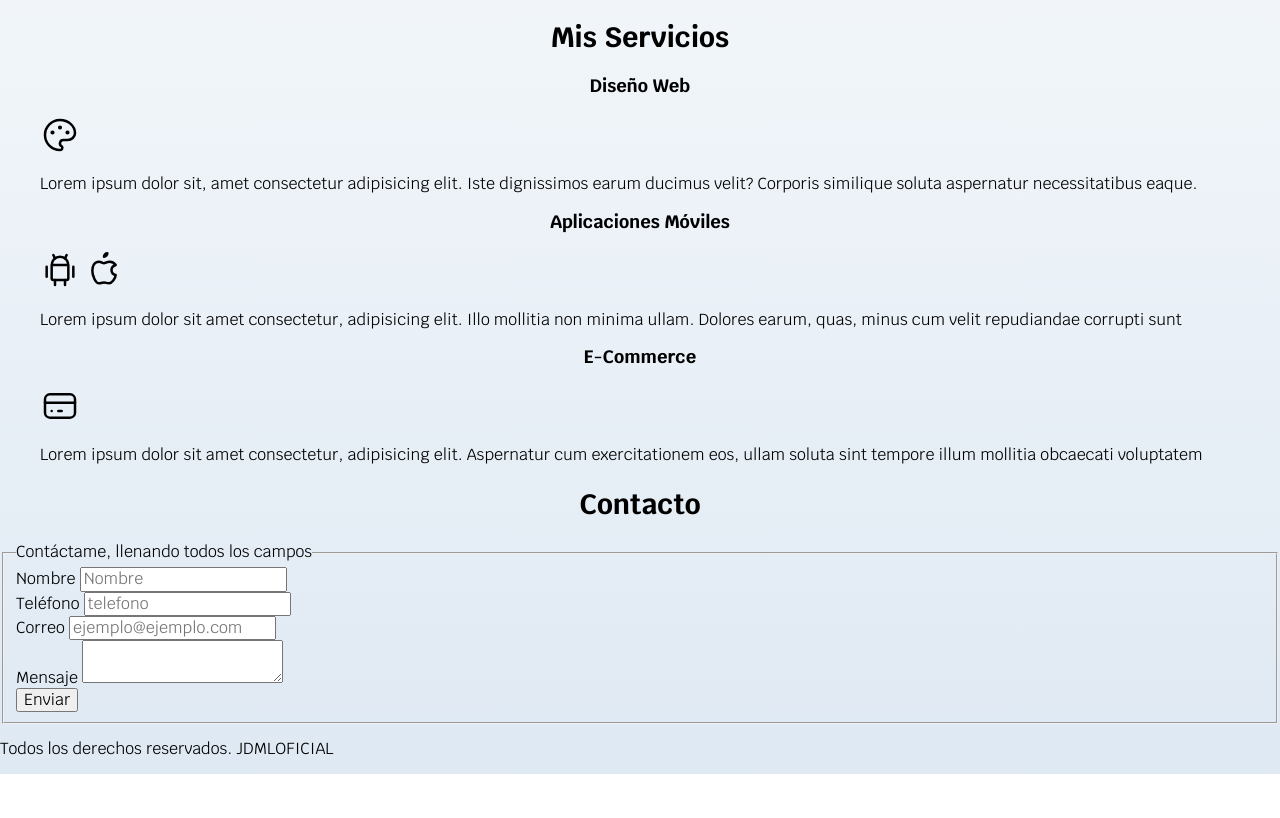
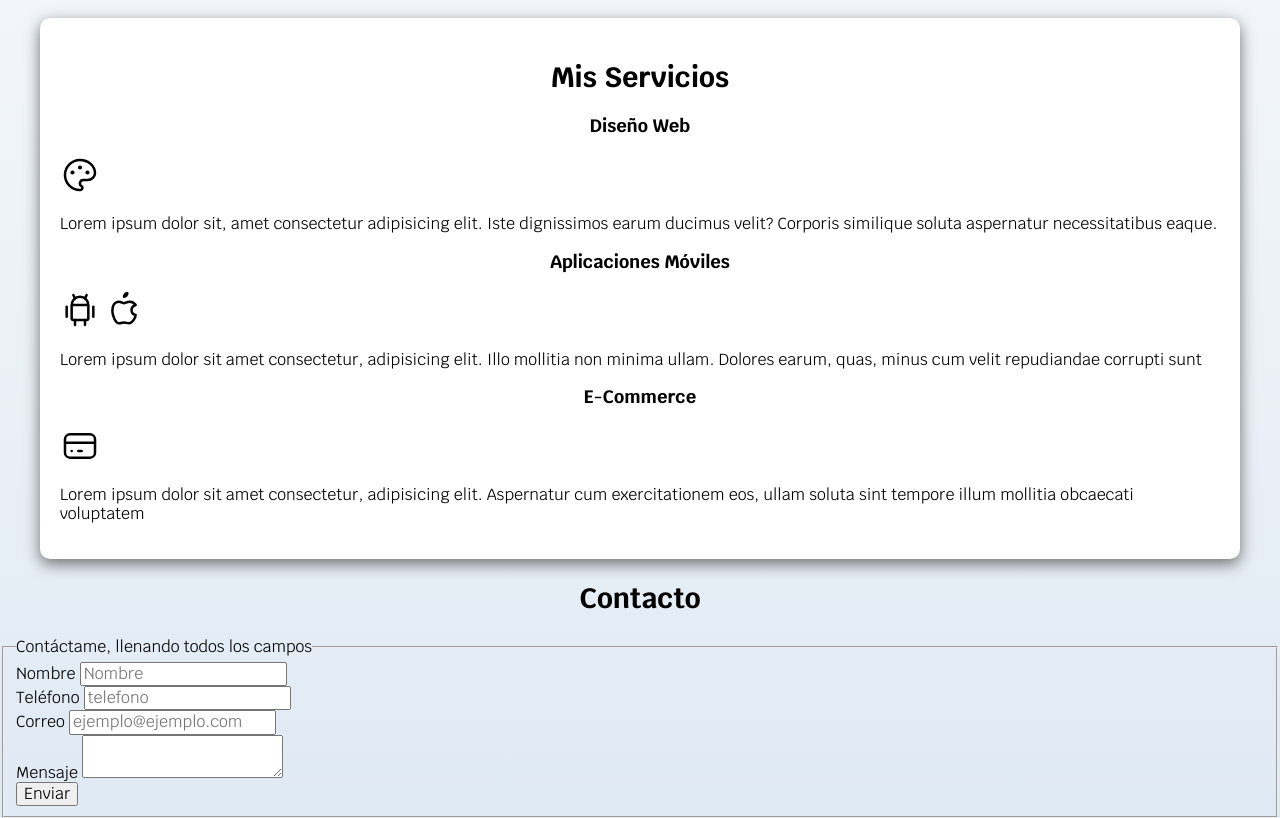
Before and after one commit to JahazielMartinez/Sitio-Freelance, a plain HTML site: page index.html in a window 1280 px wide. Shown: the part 590-1408 px from the top of the page. Before the commit the page ends 1364 px from the top, so only its background shows below. Drawn offline with Linux system fonts and the light colour scheme.

Commit message:
Sombra agregada

```diff
--- a/css/style.css
+++ b/css/style.css
@@ -51,6 +51,13 @@ body {
     .boton {
         width: auto;
     }
+}
+
+.sombra {
+    box-shadow: 0px 5px 15px 0px rgba(112, 112, 112, 1);
+    background-color: var(--blanco);
+    padding: 2rem;
+    border-radius: 1rem;
 }
 
 
@@ -124,6 +131,7 @@ h3 {
     background-size: cover;
     height: 450px;
     position: relative;
+    margin-bottom: 2rem;
 }
 
 .contenido-hero {
--- a/index.html
+++ b/index.html
@@ -48,7 +48,7 @@
         </div>
     </section>
 
-    <main class="contenedor">
+    <main class="contenedor sombra">
         <h2>Mis Servicios</h2>
 
         <section>
```
